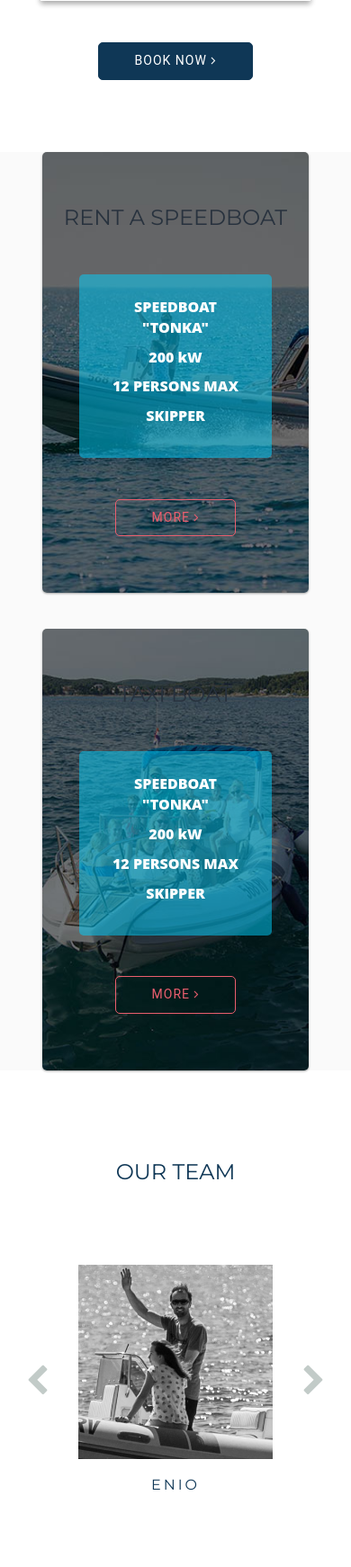
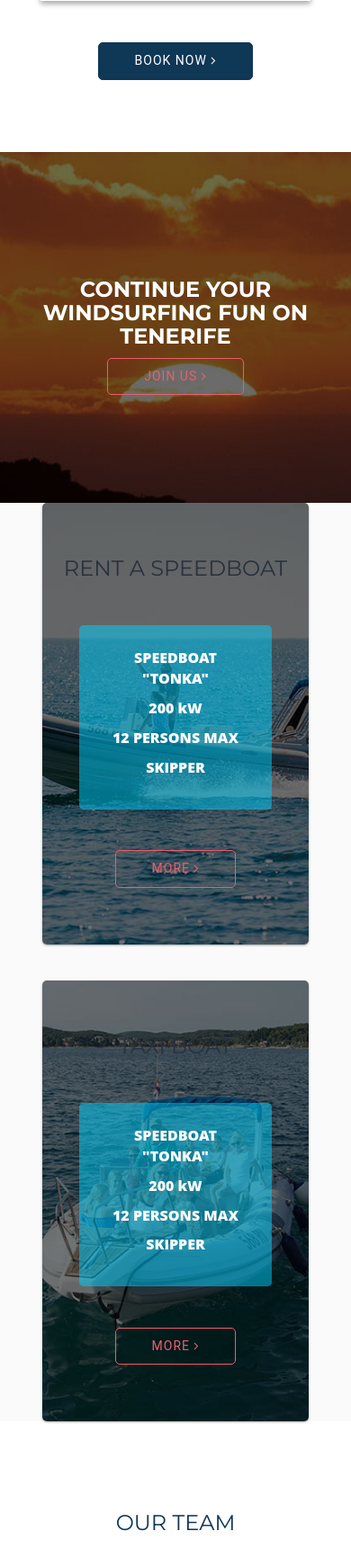
Before and after one commit to igrach123/windsurfing-rovinj, a PHP site: page / in a window 390 px wide. Shown: the part 1828-3570 px from the top of the page at 90% size. Run offline with PHP 8.4, Linux system fonts and the light colour scheme.

Commit message:
added tenerife

```diff
--- a/css/style.css
+++ b/css/style.css
@@ -2100,6 +2100,17 @@ header {
 #services-bike .bicikle-info .thumbnail:active, #services-bike .bicikle-info .thumbnail:hover {
   border: 1px solid #89e9f8; }
 
+#tenerife {
+  background-image: url(../img/tenerife-bg.jpg);
+  background-attachment: fixed;
+  background-repeat: no-repeat;
+  background-position: center center;
+  padding-top: 120px;
+  padding-bottom: 120px; }
+  #tenerife h3 {
+    color: #ffffff;
+    font-weight: 900; }
+
 #rent {
   background-color: #fafafa;
   color: #ffffff; }
@@ -2220,6 +2231,11 @@ header {
   background-position: center;
   background-repeat: no-repeat; }
 
+.google-maps {
+  position: relative;
+  overflow: hidden;
+  height: 400px; }
+
 @media only screen and (min-width: 320px) {
   #mapid {
     height: 350px;
@@ -2243,12 +2259,6 @@ header {
       display: block;
       height: 200px;
       width: 100%; } }
-
-.map-bg {
-  background-image: url(../img/map2.jpg);
-  background-repeat: no-repeat;
-  background-size: cover;
-  background-position: center center; }
 
 #promo {
   letter-spacing: 5px;
--- a/footer.php
+++ b/footer.php
@@ -3,17 +3,13 @@
         <div class="row">
 
             <div class="col-md-4 col-xs-12 hidden-xs hidden-sm ">
-                <h4 class="text-center ">Find Us</h4>
-                <div id="mapid" class="map-bg">
-                    <div class="row">
-                        <div class="col-xs-12 rovinj">
-                            <a href="https://goo.gl/maps/jTtigtuEDJu" target="_blank"></a>
-                        </div>
-                        <div class="col-xs-12 villas">
-                            <a href="https://goo.gl/maps/CipgQpZywKz" target="_blank"></a>
-                        </div>
+                <div class="" id="map">
+                    <h4>VISIT US</h4>
+                    <div class="google-maps">
+                        <iframe
+                            src="https://www.google.com/maps/embed?pb=!1m18!1m12!1m3!1d26811.59706507955!2d13.618519388855741!3d45.06100784992658!2m3!1f0!2f0!3f0!3m2!1i1024!2i768!4f13.1!3m3!1m2!1s0x477cc0f0114319cb%3A0x36783d683a12953!2sWindsurf+and+stand+up+paddle+center+Rovinj!5e0!3m2!1sen!2shr!4v1560765731444!5m2!1sen!2shr"
+                            width="600" height="450" frameborder="0" style="border:0" allowfullscreen></iframe>
                     </div>
-
                 </div>
             </div>
 
@@ -58,17 +54,13 @@
             </div>
             <!-- map visible xs only -->
             <div class="col-md-4 col-xs-12 visible-xs visible-sm">
-                <h4 class="text-center ">Find Us</h4>
-                <div id="mapid" class="map-bg">
-                    <div class="row">
-                        <div class="col-xs-12 rovinj">
-                            <a href="https://goo.gl/maps/jTtigtuEDJu" target="_blank"></a>
-                        </div>
-                        <div class="col-xs-12 villas">
-                            <a href="https://goo.gl/maps/CipgQpZywKz" target="_blank"></a>
-                        </div>
+                <div class="" id="map">
+                    <h4>VISIT US</h4>
+                    <div class="google-maps">
+                        <iframe
+                            src="https://www.google.com/maps/embed?pb=!1m18!1m12!1m3!1d26811.59706507955!2d13.618519388855741!3d45.06100784992658!2m3!1f0!2f0!3f0!3m2!1i1024!2i768!4f13.1!3m3!1m2!1s0x477cc0f0114319cb%3A0x36783d683a12953!2sWindsurf+and+stand+up+paddle+center+Rovinj!5e0!3m2!1sen!2shr!4v1560765731444!5m2!1sen!2shr"
+                            width="600" height="450" frameborder="0" style="border:0" allowfullscreen></iframe>
                     </div>
-
                 </div>
             </div>
 
--- a/index.php
+++ b/index.php
@@ -77,12 +77,13 @@
     <?php include "php/services-kayaking.php"; ?>
     <!-- lim -->
     <?php include "php/services-sup.php"; ?>
+    <?php include "php/tenerife.php"; ?>
 
     <!-- end of services -->
     <?php include "php/rent.php" ?>
     <!-- modals -->
     <?php include "php/najam-plovila.php"?>
-    <?php include "php/taxi-boat.php"?>
+    <?php include "php/services-tenerife.php"?>
     <!-- promo -->
     <?php include "php/promo.php"?>
     <?php include "php/onama.php"?>
--- /dev/null
+++ b/php/services-tenerife.php
@@ -0,0 +1,35 @@
+<!-- modalTENERIFE -->
+<div id="taxi-boat" class="modal fade" role="dialog" aria-labelledby="myModalLabel" tabindex="-1" role="document">
+    <div class="modal-dialog modal-lg modal-dialog-centered" role="document">
+        <div class="modal-content">
+            <div class="modal-header">
+                <button type="button" class="close" data-dismiss="modal" aria-hidden="true"
+                    aria-label="Close">&times;</button>
+                <h4 class="modal-title ">TENERIFE</h4>
+            </div>
+            <div class="modal-body">
+                <!-- <img  class="img-responsive lazy-img" src="img/windsurf/windsurf1.jpg" data-echo="img/windsurf1.jpg" alt="Premantura"> -->
+
+                <p class=" text-muted">
+                    Want to skip the car traffic on the hot roads and travel fast and fresh on the sea?
+                    We offer taxi boat services for a quick and safe transfer through the Rovinj archipelago.
+                    <br> <br>
+                    <span class="text-muted">PRICE PER AGREEMENT <br>
+                        <b>For all other information don't hesitate to contact us.</b>
+                    </span>
+
+                </p>
+
+
+
+                <div class="pmd-card-actions col-xs-6">
+                    <div class="sharethis-inline-share-buttons"></div>
+                </div>
+                <div class="modal-footer row">
+
+                    <button type="button" class="btn btn-primary" data-dismiss="modal">Zatvori</button>
+                </div>
+            </div><!-- MODAL BODY -->
+        </div> <!-- modal content -->
+    </div><!-- end  of Modal dialog -->
+</div> <!-- end  of Modal windsurf
--- a/php/services.php
+++ b/php/services.php
@@ -1,5 +1,5 @@
 <section class="container-fluid" id="services">
-        <div ></div>
+
 
     <h2>SERVICES</h2>
     <div class="container">
--- a/php/taxi-boat.php
+++ /dev/null
@@ -1,39 +0,0 @@
-
-
-
-<!-- modal taxi boat -->
-<div id="taxi-boat" class="modal fade" role="dialog" aria-labelledby="myModalLabel" tabindex="-1" role="document">
-    <div class="modal-dialog modal-lg modal-dialog-centered" role="document">
-        <div class="modal-content" >
-            <div class="modal-header">
-                <button type="button" class="close" data-dismiss="modal" aria-hidden="true" aria-label="Close">&times;</button>
-                <h4 class="modal-title ">TAXI BOAT</h4>
-            </div>
-            <div class="modal-body">
-            <!-- <img  class="img-responsive lazy-img" src="img/windsurf/windsurf1.jpg" data-echo="img/windsurf1.jpg" alt="Premantura"> -->
-
-            <p class=" text-muted">
-                 Want to skip the car traffic on the hot roads and travel fast and fresh on the sea?
-                    We offer taxi boat services for a quick and safe transfer through the Rovinj archipelago.
-                    <br> <br>
-                <span class="text-muted">PRICE PER AGREEMENT <br>
-                <b>For all other information don't hesitate to contact us.</b>
-                </span>
-
-                </p>
-
-
-
-
-
-    <div class="pmd-card-actions col-xs-6">
-        <div class="sharethis-inline-share-buttons"></div>
-     </div>
-     <div class="modal-footer row">
-
-       <button type="button" class="btn btn-primary" data-dismiss="modal">Zatvori</button>
-    </div>
-            </div><!-- MODAL BODY -->
-        </div>  <!-- modal content -->
-    </div><!-- end  of Modal dialog -->
-</div> <!-- end  of Modal windsurf
--- /dev/null
+++ b/php/tenerife.php
@@ -0,0 +1,10 @@
+<section id="tenerife" class="container-fluid">
+    <div class="container">
+        <h3 class="text-center">CONTINUE YOUR WINDSURFING FUN ON TENERIFE</h3>
+        <div class="text-center">
+            <a href="#taxi-boat" class="btn btn-primary riplle-effect" data-toggle="modal" role="button"
+                data-target="#taxi-boat">JOIN US <span class="fa fa-angle-right"></span></a>
+        </div>
+
+    </div>
+</section>
--- a/sass/style.scss
+++ b/sass/style.scss
@@ -1111,7 +1111,20 @@ h3{
         }
      }
 }
-
+//****************tenerife section*******************//
+#tenerife{
+    h3{
+        color: $bg-white;
+        font-weight: 900;
+    }
+    background-image: url(../img/tenerife-bg.jpg);
+    background-attachment: fixed;
+    background-repeat: no-repeat;
+    background-position: center center;
+    padding-top: 120px;
+    padding-bottom: 120px;
+}
+//****************end oftenerife section*******************//
 
 //****************rent section*******************//
 #rent{
@@ -1282,7 +1295,11 @@ h3{
 
 }
 
-
+.google-maps {
+    position: relative;
+    overflow: hidden;
+    height: 400px;
+  }
 #mapid{
     @include xxs{
         height: 350px;
@@ -1318,13 +1335,7 @@ h3{
         }
     }
 }
-.map-bg{
-    background-image: url(../img/map2.jpg);
-    background-repeat:no-repeat;
-    background-size: cover;
-    background-position: center center;
-
-}
+
 // promo section
 #promo{
     letter-spacing: 5px;
```
Also changed, not shown: img/tenerife-bg.jpg (added), 1 other file.
